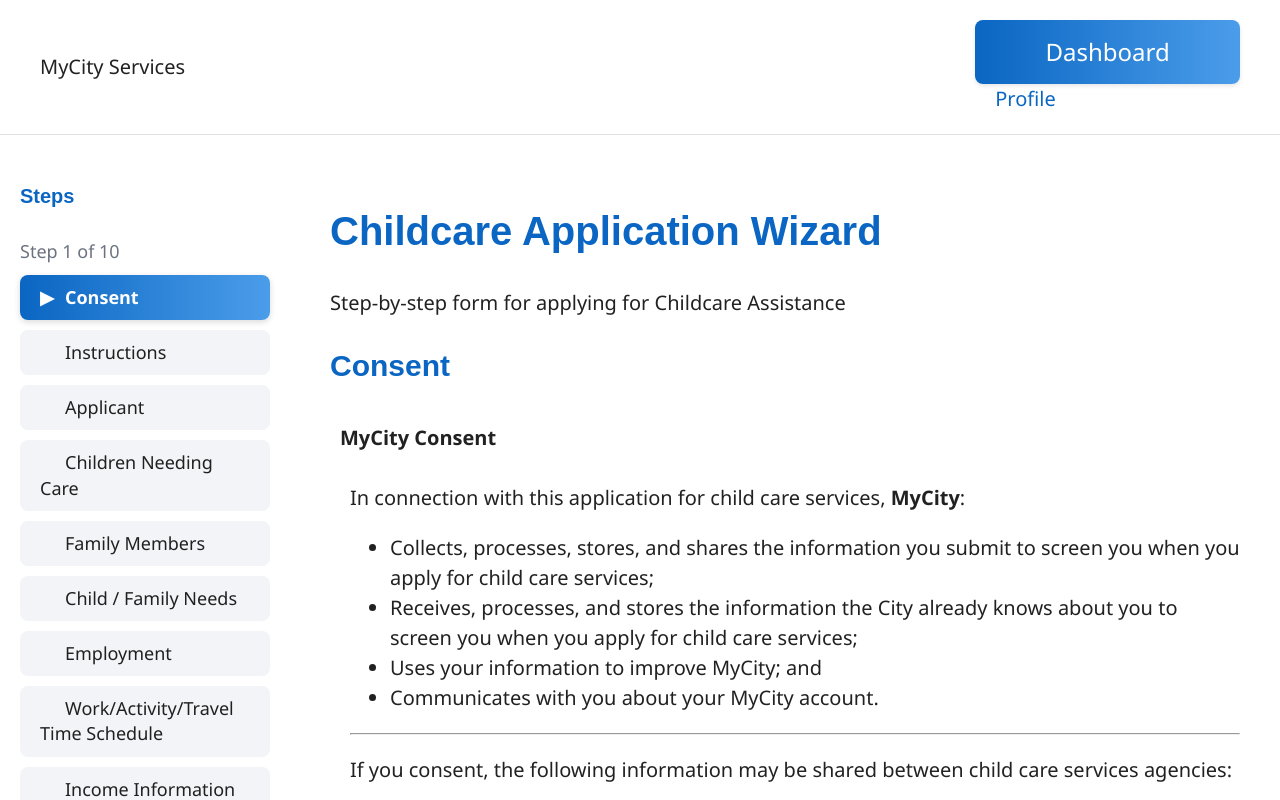
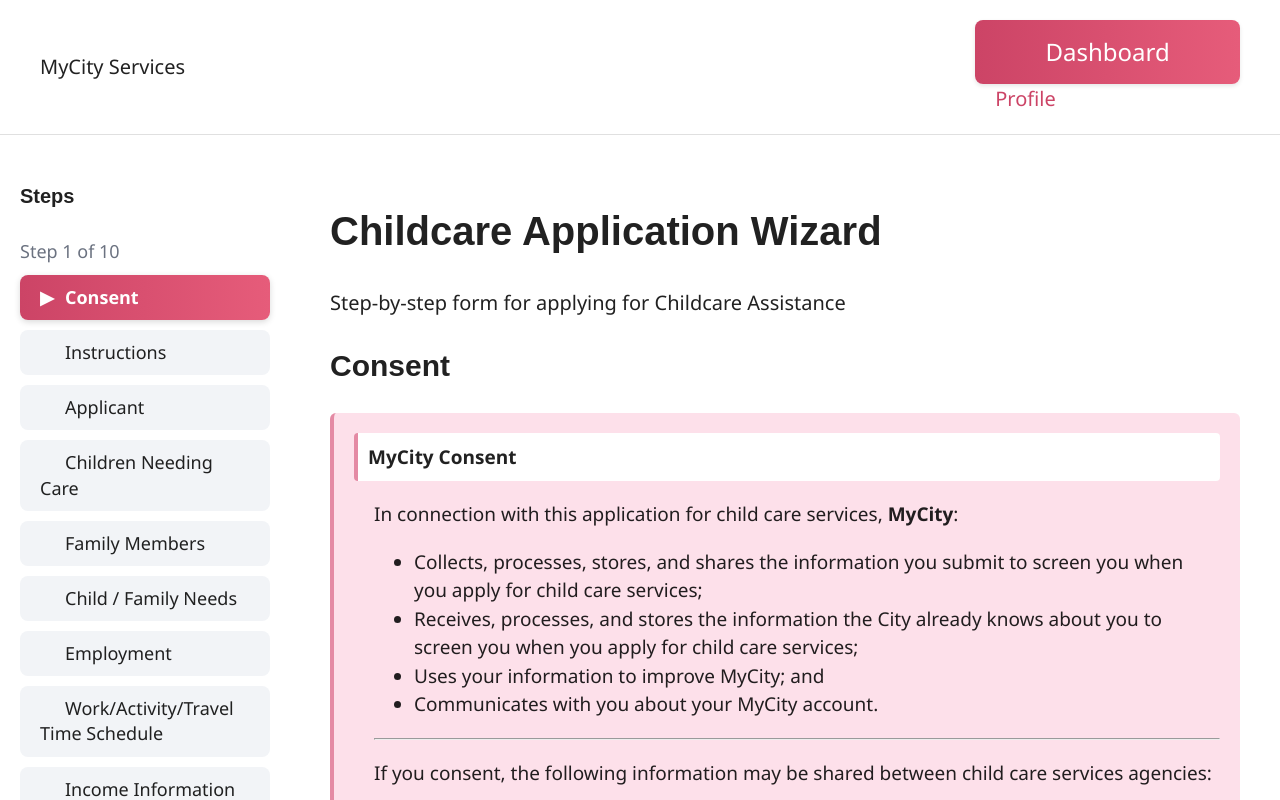
Before and after one commit to mkanpa-git/intake-form-app, a React (Create React App) app in the folder test-form/: page / in a window 1280 px wide. Both pictures are taken after a click on the link 187 px from the left and 433 px from the top of the page. Shown: the top 800 px of the page. Built offline with nearby package versions, Linux system fonts and the light colour scheme.

Commit message:
Alt Theme Experiment

```diff
--- a/test-form/src/components/core/InfoSection/InfoSection.module.css
+++ b/test-form/src/components/core/InfoSection/InfoSection.module.css
@@ -1,10 +1,24 @@
 .infoSection {
   margin-bottom: var(--space-md);
+  background-color: #FDE0EA;
+  border-left: 4px solid #E48AA4; /* Tailwind blue-500 */
+  padding: 1rem;
+  margin: var(--space-md) 0;
+  font-size: 0.95rem;
+  border-radius: 6px;
+}
+
+.infoSection strong {
+  font-weight: 600;
+}
+.infoSection em {
+  font-style: italic;
 }
 
 .header {
   background-color: var(--background);
   padding: var(--space-sm);
+  border-left: 4px solid #E48AA4;
   border-radius: var(--radius-sm);
   font-weight: 600;
   display: flex;
--- a/test-form/src/components/core/Step/Step.module.css
+++ b/test-form/src/components/core/Step/Step.module.css
@@ -1,5 +1,9 @@
 .step {
   margin-bottom: 3rem;
+}
+
+.step-title {
+  color: #3b3b3b !important;
 }
 
 .navigation {
--- a/test-form/src/design-tokens.css
+++ b/test-form/src/design-tokens.css
@@ -2,13 +2,15 @@
 
 :root {
   /* Brand & Accent Colors */
-  --primary-color: #0A66C2;           /* Clean civic blue */
-  --primary-hover: #0056a3;
+  --primary-color: #cc4466;
+  --primary-hover: #b33a59;
+  --accent-color: #e65c7a; /* optional lighter tone */
+  --focus-ring: 0 0 0 3px rgba(204, 68, 102, 0.4);
   --secondary-color: #F2F4F7;         /* Light gray background for sections/cards */
-  --accent-color: #4B9DEA;            /* Subtle accent for links or highlights */
   --error-color: #D93025;
   --success-color: #34A853;
   --warning-color: #FBBC05;
+
 
   /* Background & Surface */
   --background: #ffffff;
--- a/test-form/src/form.css
+++ b/test-form/src/form.css
@@ -24,7 +24,7 @@ h3,
 h4,
 h5 {
   font-family: var(--font-display), var(--font-family);
-  color: var(--primary-color);
+  /* color: var(--primary-color); */
 }
 
 /* Layout */
@@ -123,8 +123,8 @@ h5 {
   font-kerning: inherit;
   font-feature-settings: inherit;
   font-variation-settings: inherit;
-  color: #080707;
-  text-decoration: underline rgba(8, 7, 7, 0.4);
+  color: #3b3b3b !important;
+  text-decoration: underline rgba(204, 68, 102, 0.4);
   text-transform: none;
   font-size: 18px;
   font-weight: 600;
@@ -199,7 +199,7 @@ button:focus-visible {
   background: linear-gradient(90deg, var(--primary-hover), var(--accent-color));
   box-shadow: 0 4px 6px rgba(0, 0, 0, 0.15);
   transform: translateY(-1px);
-  outline: 3px solid rgba(38, 132, 255, 0.5); /* focus ring for accessibility */
+  outline: 3px solid rgba(204, 68, 102, 0.4);; /* focus ring for accessibility */
   outline-offset: 2px;
 }
 
@@ -277,6 +277,13 @@ button:disabled {
   border: 1px solid var(--border);
   padding: var(--space-sm);
   text-align: left;
+  font-size: 18px;
+  font-family: 'Rubik', sans-serif;
+  font-weight: 500;
+}
+
+.modern-table th {
+  background-color: #eef2f7
 }
 
 .modern-table thead {
@@ -292,7 +299,7 @@ button:disabled {
 }
 
 .modern-table tbody tr:hover {
-  background-color: var(--hover-surface, #f3f4f6);
+  background-color: var(--hover-surface, rgba(204, 68, 102, 0.08));
 }
 
 .modern-table button {
```
